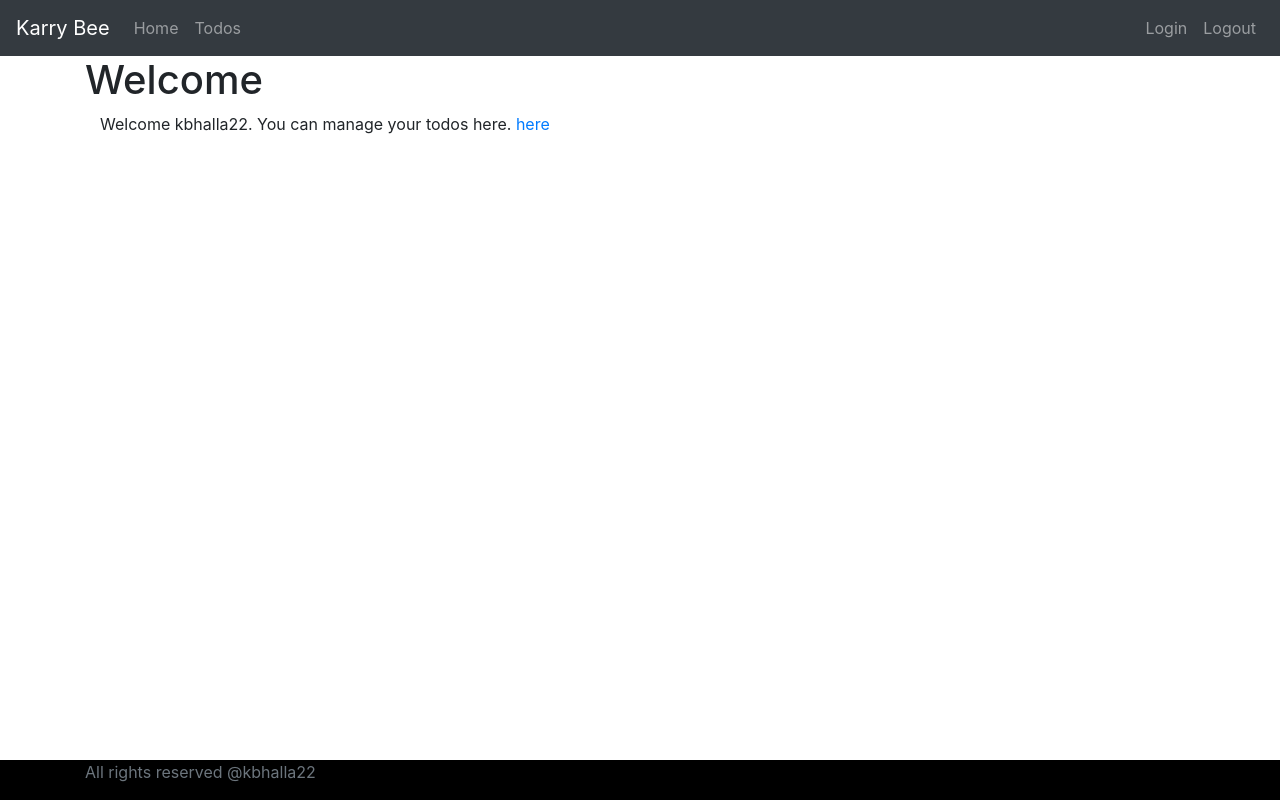
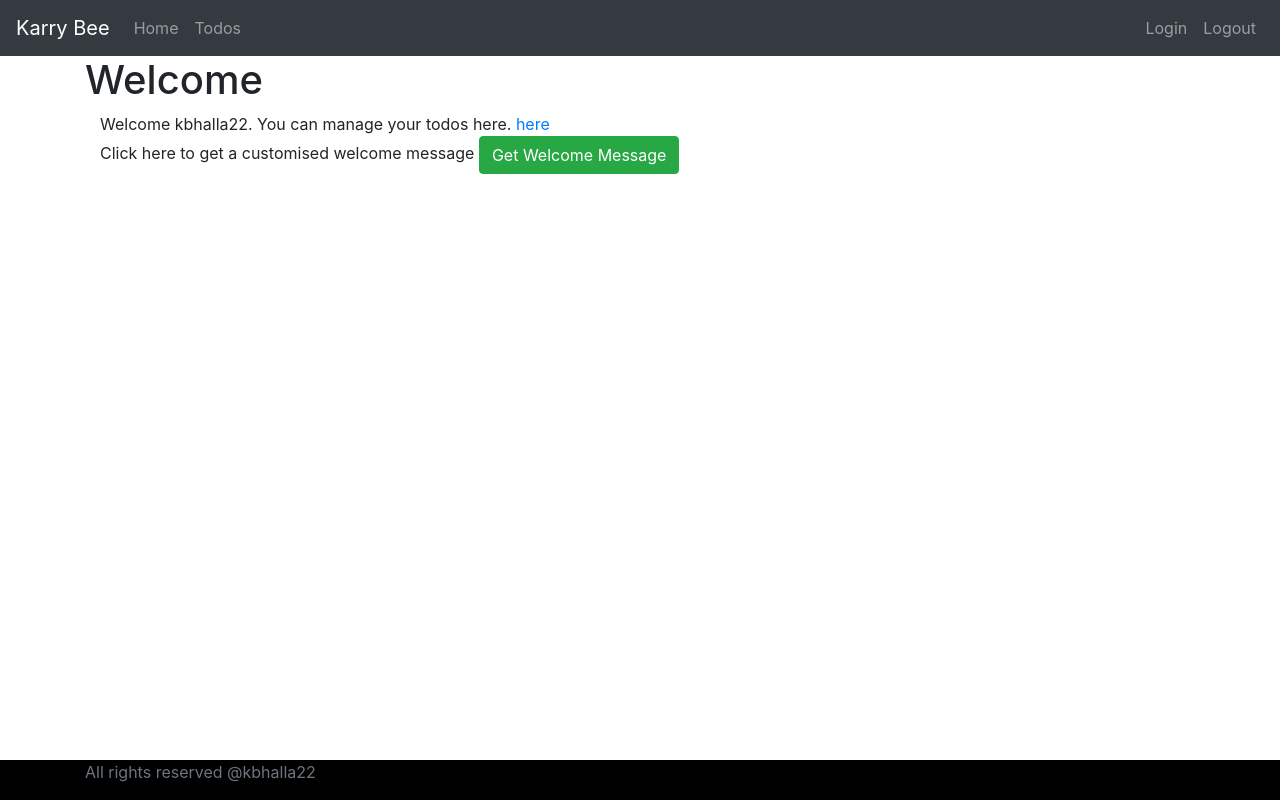
Before and after one commit to kbhalla22/ToDo-Angular-SpringBoot, an Angular app: page /welcome/kbhalla22 in a window 1280 px wide. Built offline with nearby package versions, Linux system fonts and the light colour scheme; sample sign-in values are in the browser's storage.

Commit message:
created a new service to fetch welcome data

```diff
--- a/src/app/welcome/welcome.component.html
+++ b/src/app/welcome/welcome.component.html
@@ -1,2 +1,6 @@
 <h1>Welcome</h1>
 <div class="container">Welcome {{name}}. You can manage your todos here. <a routerLink="/todos">here</a></div>
+<div class="container">
+    Click here to get a customised welcome message
+    <button (click)="getWelcomeMessage()" class="btn btn-success">Get Welcome Message</button>
+</div>
--- a/src/app/welcome/welcome.component.ts
+++ b/src/app/welcome/welcome.component.ts
@@ -20,5 +20,7 @@ export class WelcomeComponent implements OnInit {
     //console.log(this.route.snapshot.params['name'])
    this.name =this.route.snapshot.params['name']
   }
-
+getWelcomeMessage(){
+  console.log("get welcome message");
 }
+}
```
Also changed, not shown: src/app/service/data/welcome-data.service.ts (added, +9 -0 lines), 1 other file (tests, documents, lock files or other folders).
